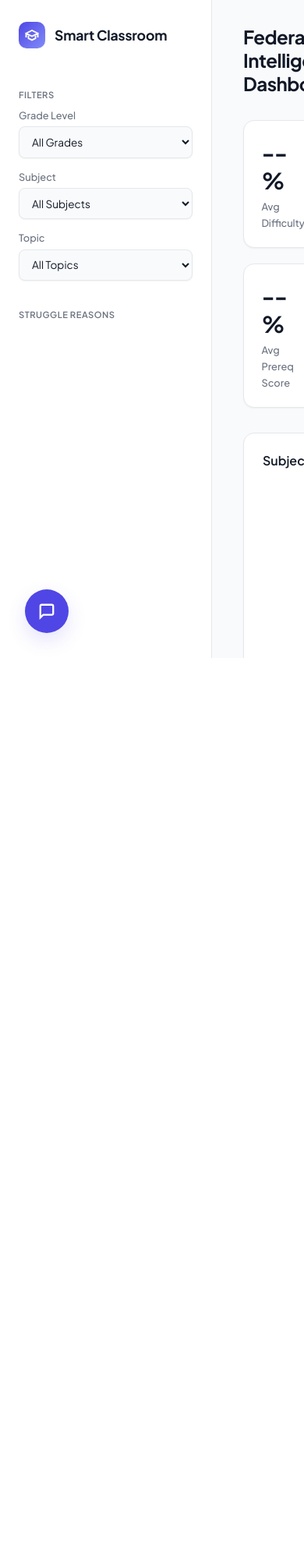
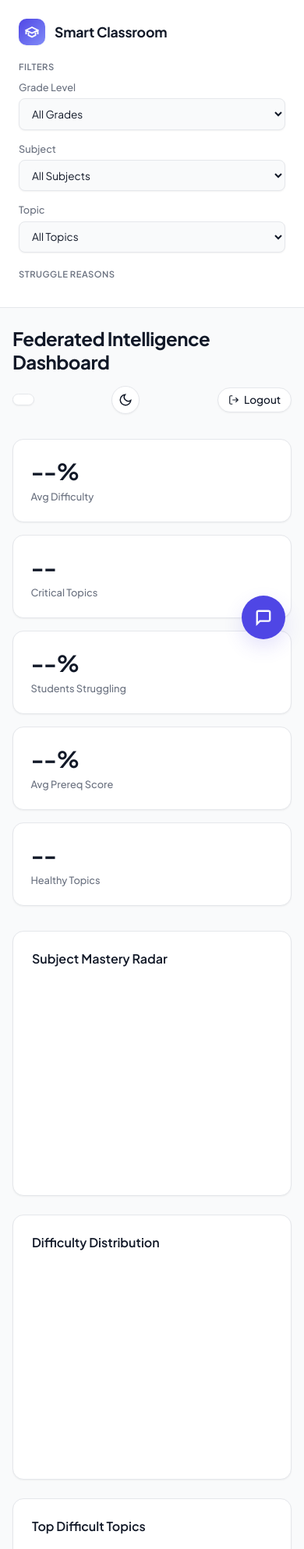
Before and after one commit to korrakiran/smart_classroom, a Flask app: page / in a window 390 px wide. Shown: the top 1987 px of the page at 78% size. Before the commit the page ends 844 px from the top, so only its background shows below. Run offline with Flask 3, Linux system fonts and the light colour scheme; the visitor is signed in with stand-in values (Sample User, id 1); data that the repository does not hold is empty; a map, chart or similar area stays blank.

Commit message:
Make dashboard mobile responsive

```diff
--- a/templates/dashboard.html
+++ b/templates/dashboard.html
@@ -158,8 +158,28 @@
     .chat-send{background:var(--primary);border:none;border-radius:50%;width:35px;height:35px;
       color:white;cursor:pointer;display:flex;align-items:center;justify-content:center;flex-shrink:0;}
 
-    @media(max-width:1300px){.metrics{grid-template-columns:repeat(3,1fr);}
-      .charts-top{grid-template-columns:1fr;}.insight-row{grid-template-columns:1fr;}}
+    @media(max-width:1300px) {
+      .metrics { grid-template-columns: repeat(3, 1fr); }
+      .charts-top, .insight-row { grid-template-columns: 1fr; }
+    }
+    @media(max-width: 768px) {
+      body { display: block; overflow: auto; }
+      #sidebar { position: static; width: 100%; height: auto; border-right: none; border-bottom: 1px solid var(--border); padding: 1.5rem; display: block; }
+      .logo-area { margin-bottom: 1rem; }
+      #main { margin-left: 0; padding: 1.5rem 1rem; height: auto; overflow: visible; }
+      header { flex-direction: column; align-items: flex-start; gap: 1rem; }
+      header > div { width: 100%; justify-content: space-between; flex-wrap: wrap; }
+      .metrics { grid-template-columns: 1fr 1fr; gap: 1rem; }
+      .action-cards { grid-template-columns: 1fr; }
+      .table-wrap { overflow-x: auto; }
+      th, td { padding: 0.75rem; font-size: 0.8rem; white-space: nowrap; }
+      #ai-bubble { bottom: 1.5rem; left: auto; right: 1.5rem; }
+      #chat-window { left: 1rem; right: 1rem; width: calc(100% - 2rem); bottom: 5rem; height: 450px; }
+    }
+    @media(max-width: 480px) {
+      .metrics { grid-template-columns: 1fr; }
+      .canv-wrap { height: 250px; }
+    }
   </style>
 </head>
 <body>
```
